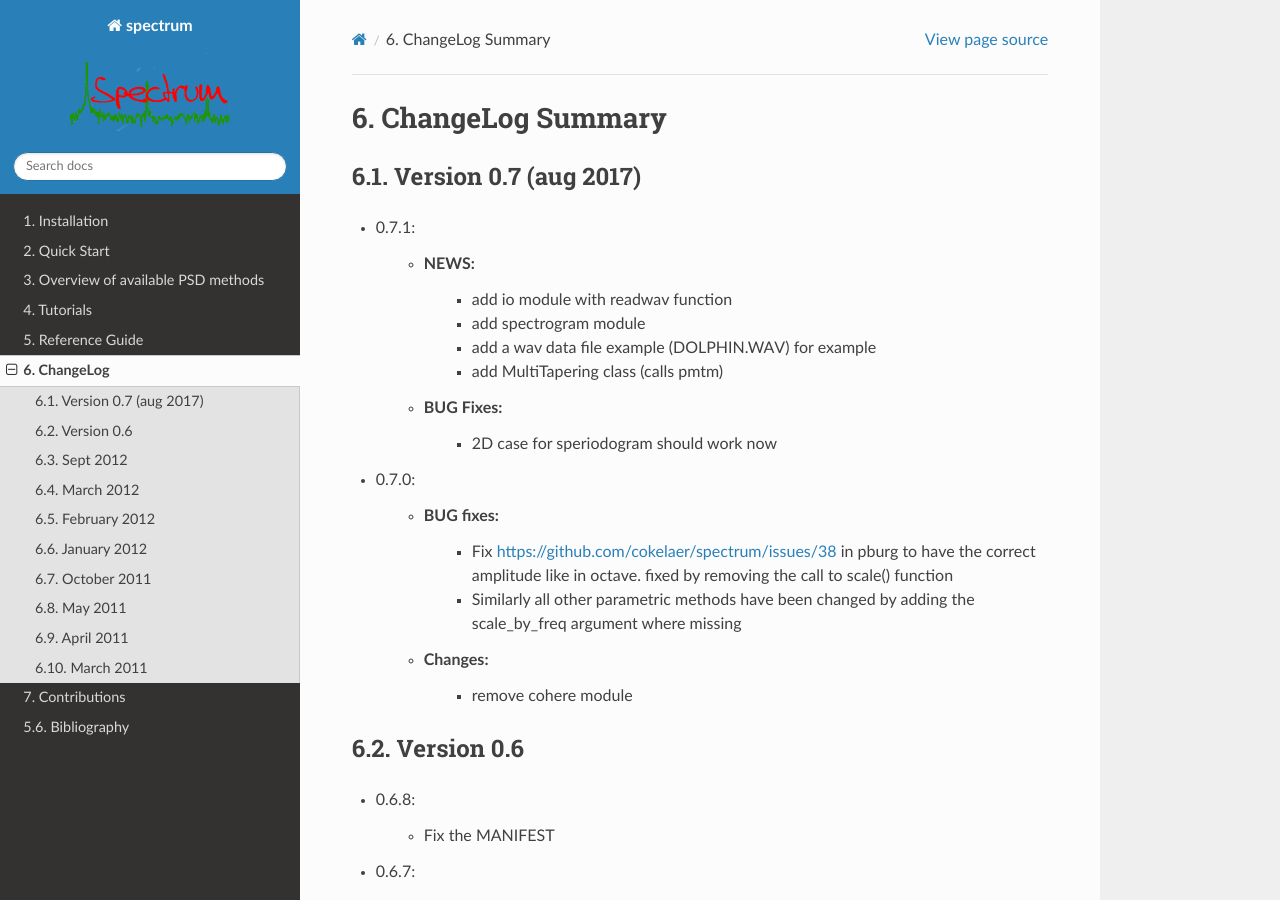
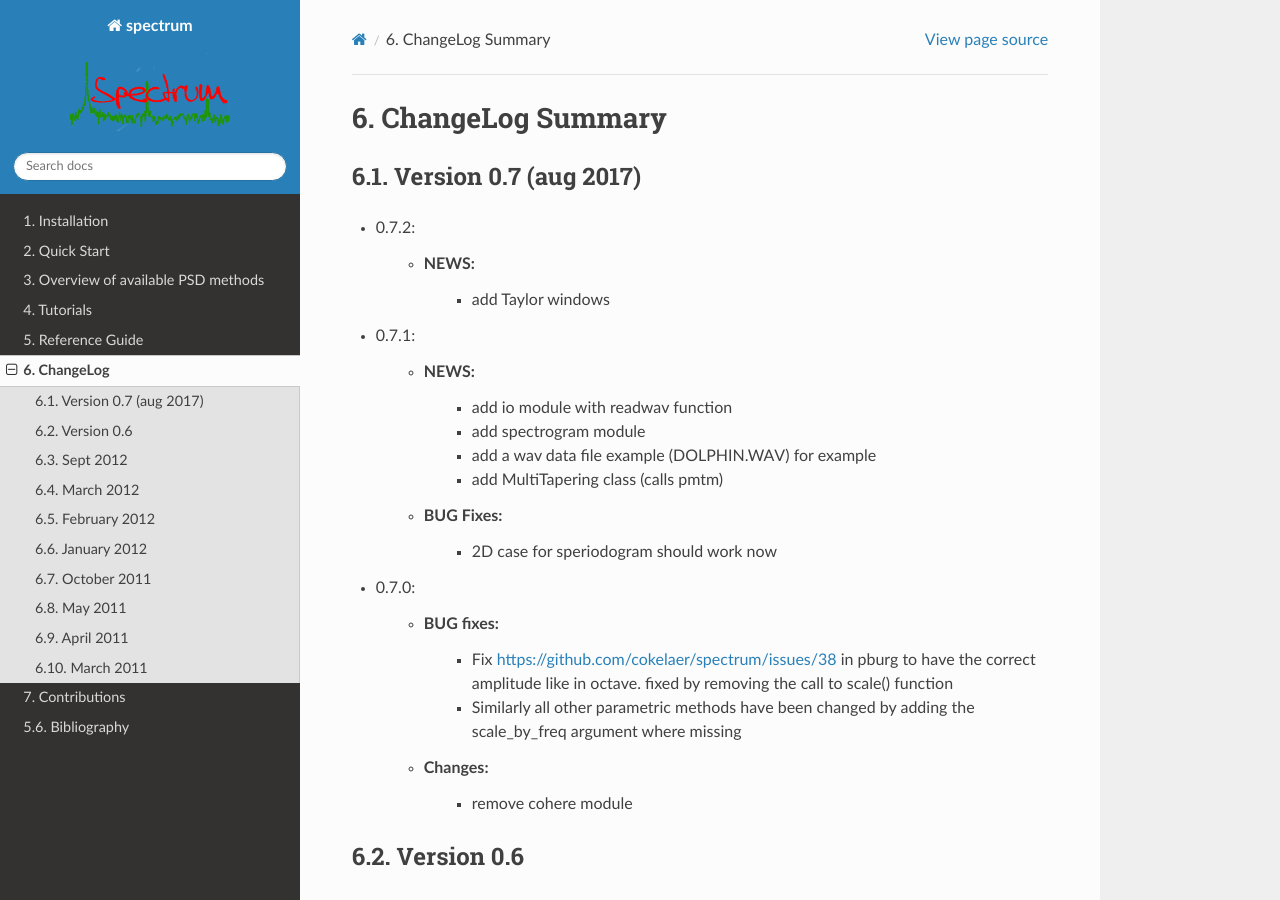
Before and after one commit to cokelaer/spectrum, a Sphinx documentation site: the page built from doc/source/ChangeLog.rst, in a window 1280 px wide and 900 px high. Built offline with Sphinx 7.4.7 and the Read the Docs theme 2.0.0, drawn with Linux system fonts in a browser that asks for light colours; formulas are drawn with MathJax 3; the version number could not be read and is left out.

Commit message:
update metadata (new version) and changelog

```diff
--- a/doc/source/ChangeLog.rst
+++ b/doc/source/ChangeLog.rst
@@ -3,6 +3,12 @@ ChangeLog Summary
 
 Version 0.7 (aug 2017)
 -----------------------
+
+* 0.7.2:
+
+    * NEWS:
+        * add Taylor windows
+
 * 0.7.1:
 
     * NEWS:
--- a/setup.py
+++ b/setup.py
@@ -9,7 +9,7 @@ from distutils.core import Extension
 
 _MAJOR               = 0
 _MINOR               = 7
-_MICRO               = 1
+_MICRO               = 2
 version              = '%d.%d.%d' % (_MAJOR, _MINOR, _MICRO)
 release              = '%d.%d' % (_MAJOR, _MINOR)
 
```
